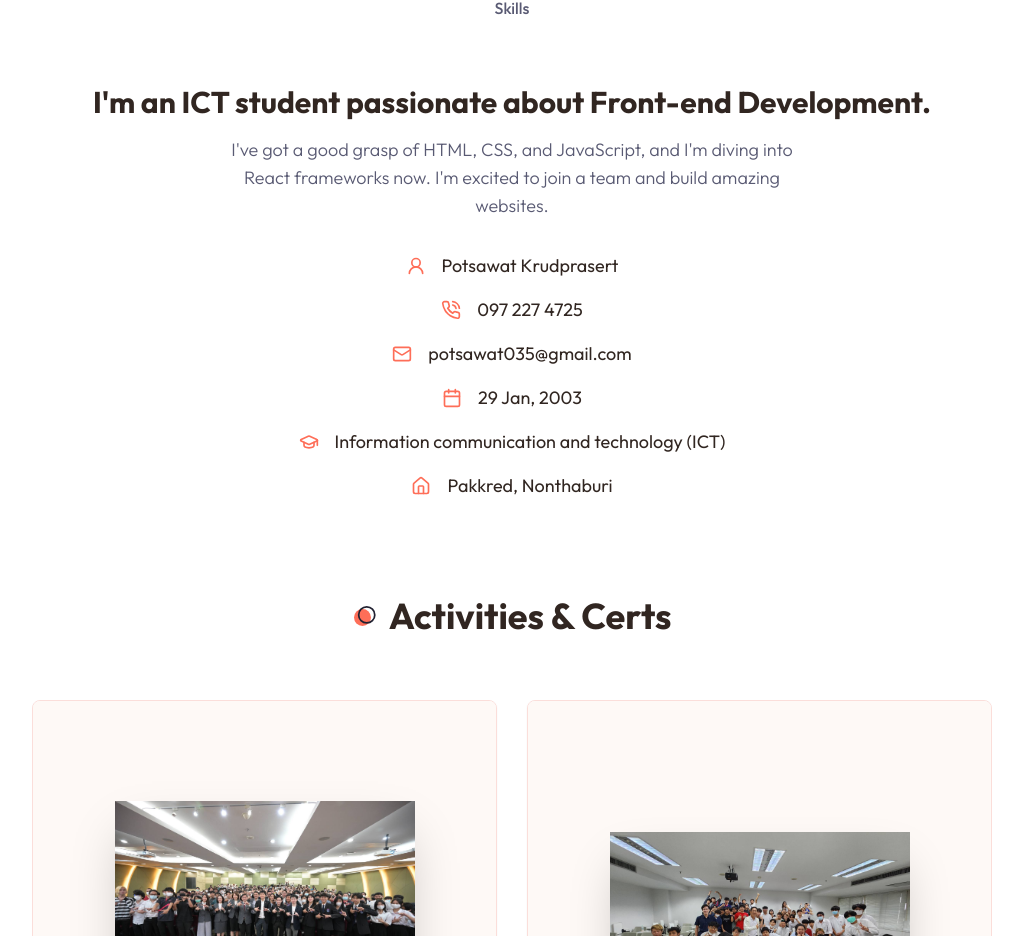
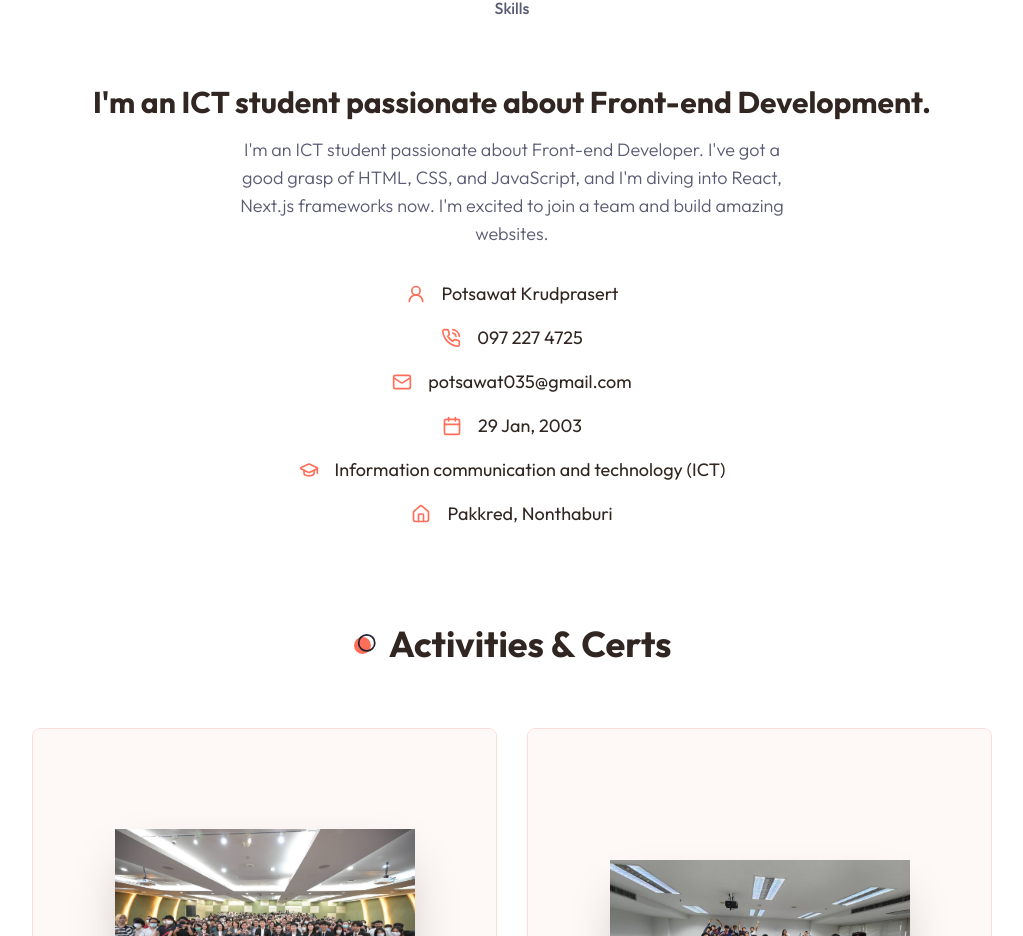
Before and after one commit to Potswt/Potswt-folio, a Next.js app: page / in a window 1280 px wide. Shown: the part 958-1894 px from the top of the page, without its empty margins (128-1151 px from the left). Built offline with nearby package versions, Linux system fonts and the light colour scheme.

Commit message:
Update About.jsx

```diff
--- a/components/About.jsx
+++ b/components/About.jsx
@@ -138,9 +138,8 @@ const About = () => {
                       I'm an ICT student passionate about Front-end Development.
                     </h3>
                     <p className="subtitle max-w-xl mx-auto xl:mx-0">
-                      I've got a good grasp of HTML, CSS, and JavaScript, and
-                      I'm diving into React frameworks now. I'm excited to join
-                      a team and build amazing websites.
+                      I'm an ICT student passionate about Front-end Developer.
+                      I've got a good grasp of HTML, CSS, and JavaScript, and I'm diving into React, Next.js frameworks now. I'm excited to join a team and build amazing websites.
                     </p>
                     {/* icons */}
                     <div className="grid xl:grid-cols-2 gap-4 mb-12">
```
